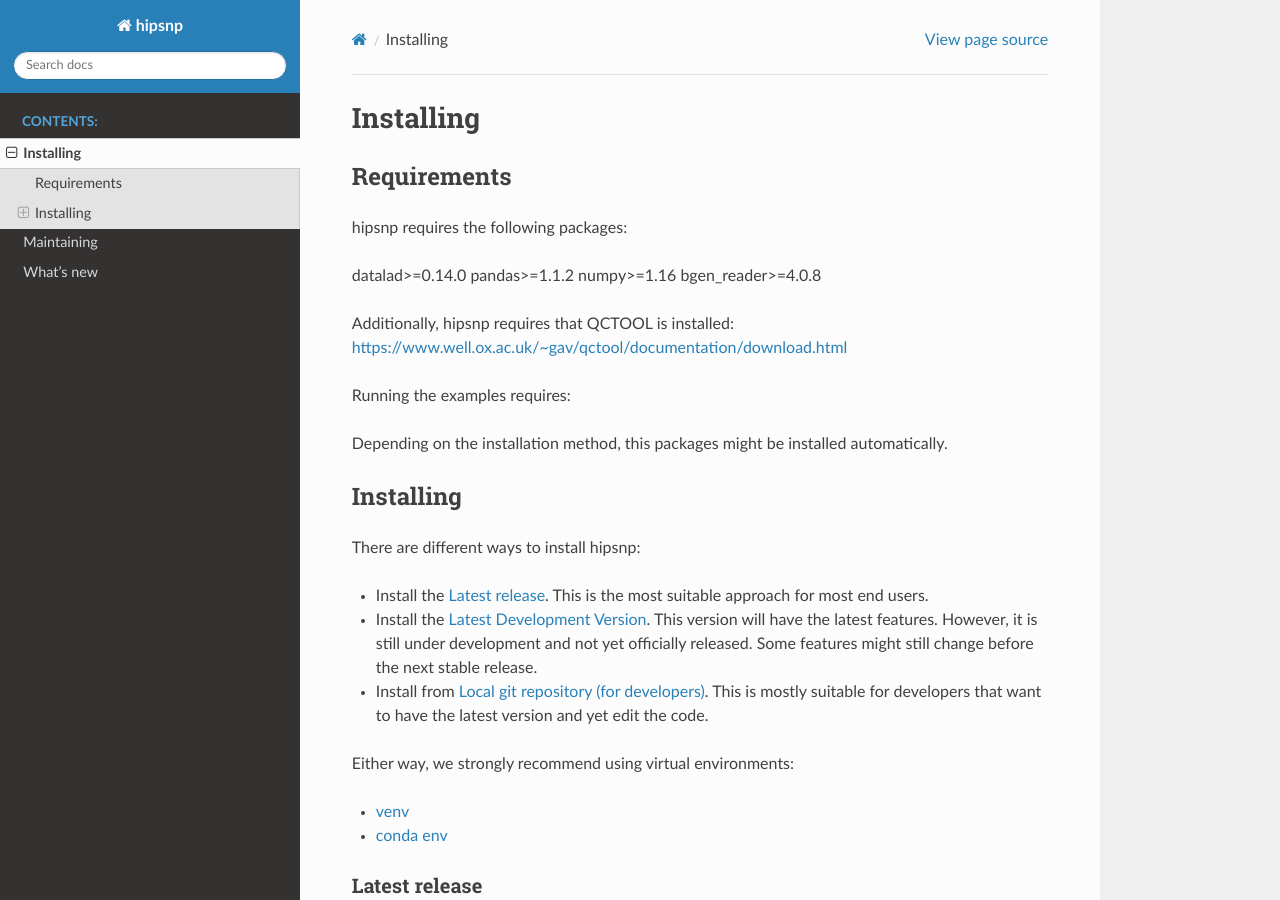
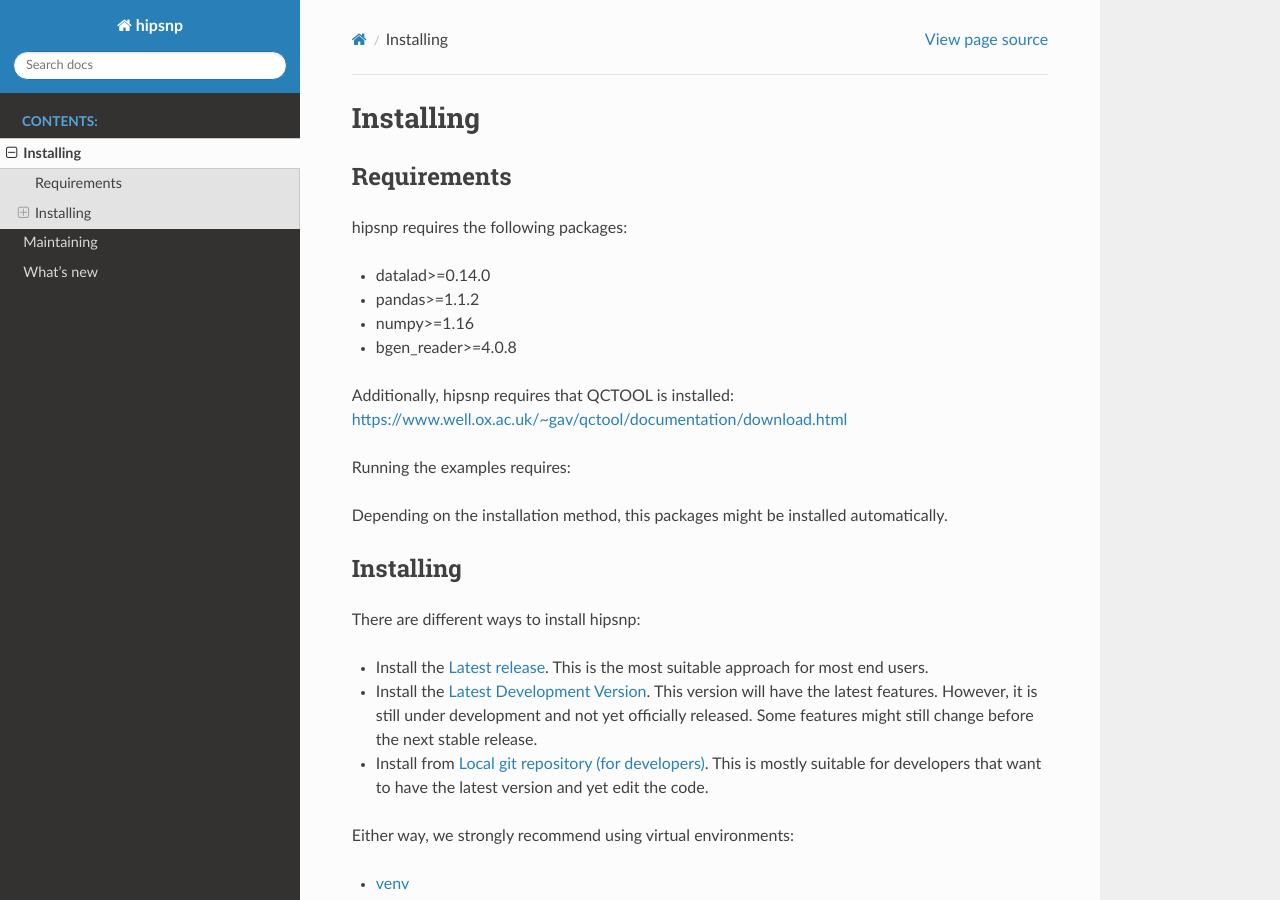
Before and after one commit to juaml/hipsnp, a Sphinx documentation site: the page built from docs/installation.rst, in a window 1280 px wide and 900 px high. Built offline with Sphinx 7.4.7 and the Read the Docs theme 2.0.0, drawn with Linux system fonts in a browser that asks for light colours.

Commit message:
Fix release 2

```diff
--- a/docs/installation.rst
+++ b/docs/installation.rst
@@ -9,10 +9,10 @@ Requirements
 
 hipsnp requires the following packages:
 
-datalad>=0.14.0
-pandas>=1.1.2
-numpy>=1.16
-bgen_reader>=4.0.8
+* datalad>=0.14.0
+* pandas>=1.1.2
+* numpy>=1.16
+* bgen_reader>=4.0.8
 
 Additionally, hipsnp requires that QCTOOL is installed:
 https://www.well.ox.ac.uk/~gav/qctool/documentation/download.html
--- a/hipsnp/_version.py
+++ b/hipsnp/_version.py
@@ -1 +1 @@
-__version__ = '0.0.1.dev'
+__version__ = '0.0.2.dev'
```
